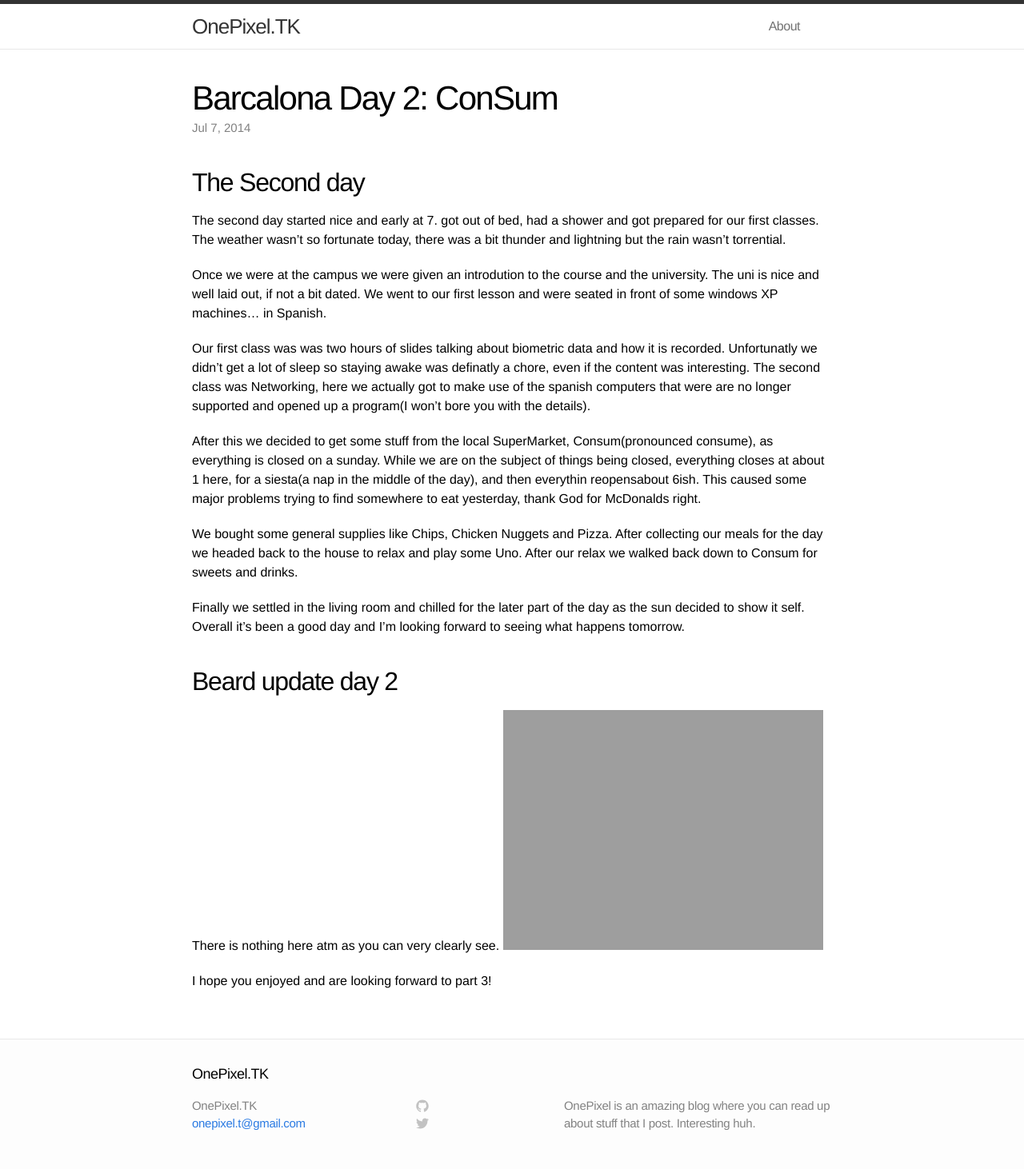
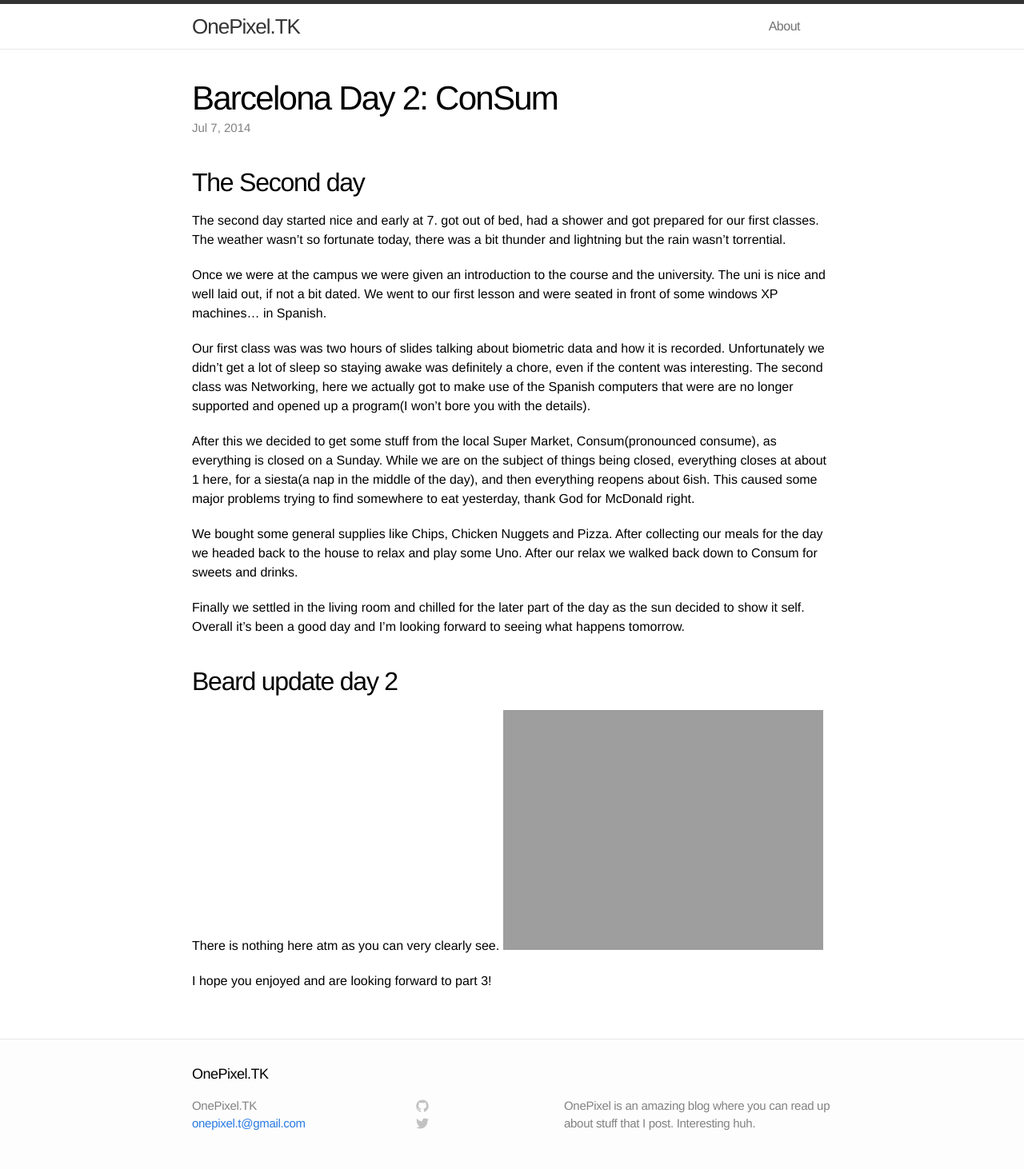
Before and after one commit to Radther/radther.github.io, a Jekyll site: the page built from _posts/2014-07-07-Barcalona-Day-Two-ConSum.markdown, in a window 1280 px wide. Shown: the whole page at 80% size. Built offline with Jekyll 4.4.1, drawn with Linux system fonts in a browser that asks for light colours.

Commit message:
Barcelona day 2

```diff
--- a/_posts/2014-07-07-Barcalona-Day-Two-ConSum.markdown
+++ b/_posts/2014-07-07-Barcalona-Day-Two-ConSum.markdown
@@ -1,18 +1,18 @@
 ---
 layout: post
-title:  "Barcalona Day 2: ConSum"
+title:  "Barcelona Day 2: ConSum"
 date:   2014-07-07 20:00:00
-categories: Barcalona
+categories: Barcelona
 ---
 
 ## The Second day
 The second day started nice and early at 7. got out of bed, had a shower and got prepared for our first classes. The weather wasn't so fortunate today, there was a bit thunder and lightning but the rain wasn't torrential.
 
-Once we were at the campus we were given an introdution to the course and the university. The uni is nice and well laid out, if not a bit dated. We went to our first lesson and were seated in front of some windows XP machines... in Spanish.
+Once we were at the campus we were given an introduction to the course and the university. The uni is nice and well laid out, if not a bit dated. We went to our first lesson and were seated in front of some windows XP machines... in Spanish.
 
-Our first class was was two hours of slides talking about biometric data and how it is recorded. Unfortunatly we didn't get a lot of sleep so staying awake was definatly a chore, even if the content was interesting. The second class was Networking, here we actually got to make use of the spanish computers that were are no longer supported and opened up a program(I won't bore you with the details).
+Our first class was was two hours of slides talking about biometric data and how it is recorded. Unfortunately we didn't get a lot of sleep so staying awake was definitely a chore, even if the content was interesting. The second class was Networking, here we actually got to make use of the Spanish computers that were are no longer supported and opened up a program(I won't bore you with the details).
 
-After this we decided to get some stuff from the local SuperMarket, Consum(pronounced consume), as everything is closed on a sunday. While we are on the subject of things being closed, everything closes at about 1 here, for a siesta(a nap in the middle of the day), and then everythin reopensabout 6ish. This caused some major problems trying to find somewhere to eat yesterday, thank God for McDonalds right.
+After this we decided to get some stuff from the local Super Market, Consum(pronounced consume), as everything is closed on a Sunday. While we are on the subject of things being closed, everything closes at about 1 here, for a siesta(a nap in the middle of the day), and then everything reopens about 6ish. This caused some major problems trying to find somewhere to eat yesterday, thank God for McDonald right.
 
 We bought some general supplies like Chips, Chicken Nuggets and Pizza. After collecting our meals for the day we headed back to the house to relax and play some Uno. After our relax we walked back down to Consum for sweets and drinks.
 
```
